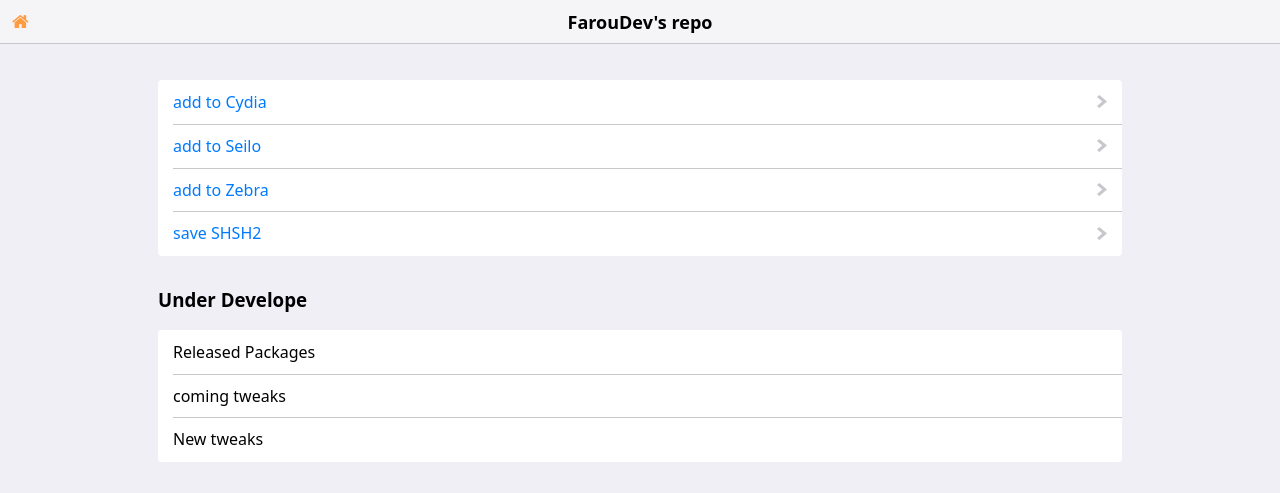
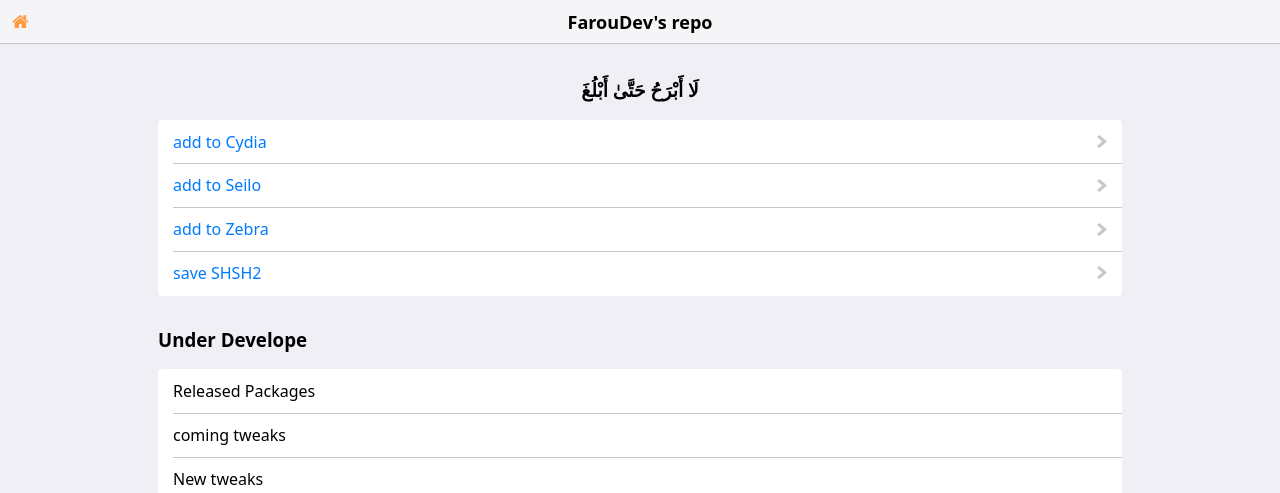
Before and after one commit to FarouDev/FarouDev.github.io, a plain HTML site: page index.html in a window 1280 px wide. Shown: the top 493 px of the page. Drawn offline with Linux system fonts and the light colour scheme.

Commit message:
Update index.html

```diff
--- a/index.html
+++ b/index.html
@@ -22,6 +22,7 @@
         <a href="https://github.com/FarouDev/Terminx"><i id="homelink" class="fa fa-home"></i></a>
     </header>
     <main id="content">
+        <h3 style="text-align:center"> لَا أَبْرَحُ حَتَّىٰ أَبْلُغَ</h3>
         <section class="block" id="stores">
             <ul id="stores">
                 <li><a href="cydia://url/https://cydia.saurik.com/api/share#?source=https://faroudev.github.io/" role="button">add to Cydia</a></li>
```
